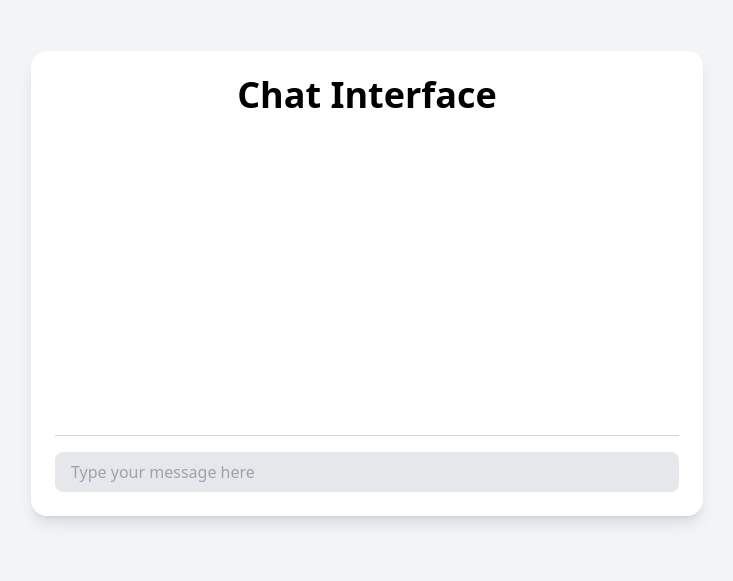
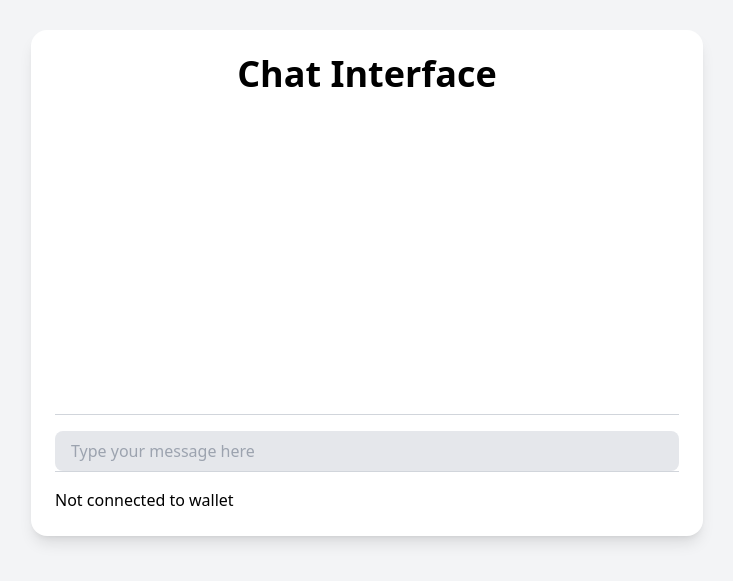
Before and after one commit to Miyamura80/BlockLangChain, a Next.js app: page / in a window 1280 px wide. Shown: the part 101-682 px from the top of the page, without its empty margins (273-1006 px from the left). Built offline with nearby package versions, Linux system fonts and the light colour scheme.

Commit message:
small metamask change

```diff
--- a/src/pages/index.tsx
+++ b/src/pages/index.tsx
@@ -16,6 +16,7 @@ type MessageType = {
 export default function Home() {
   const [messages, setMessages] = useState<MessageType[]>([]);
   const [input, setInput] = useState<string>('');
+  const [metamaskAddr, setMetamaskAddr] = useState<string>('Not connected to wallet');
   const messagesEndRef = useRef<HTMLDivElement>(null);
 
   const scrollToBottom = () => {
@@ -44,6 +45,7 @@ export default function Home() {
           ...prevMessages,
           { sender: 'other', text: `Connected to ${accounts[0]}` },
         ]);
+        setMetamaskAddr(`Connected to: ${accounts[0]}`);
       } catch (error) {
         // Handle errors that occurred during the connection process
         console.error('Error connecting MetaMask wallet:', error.message);
@@ -142,6 +144,11 @@ export default function Home() {
                 onKeyDown={handleKeyDown}
               />
             </div>
+
+            {/* MetaMask Address */}
+            <div className="border-t border-gray-300 pt-4 text-black">
+                  {metamaskAddr}
+            </div>
           </div>
           <div className="mt-8 text-center">
           </div>
```
